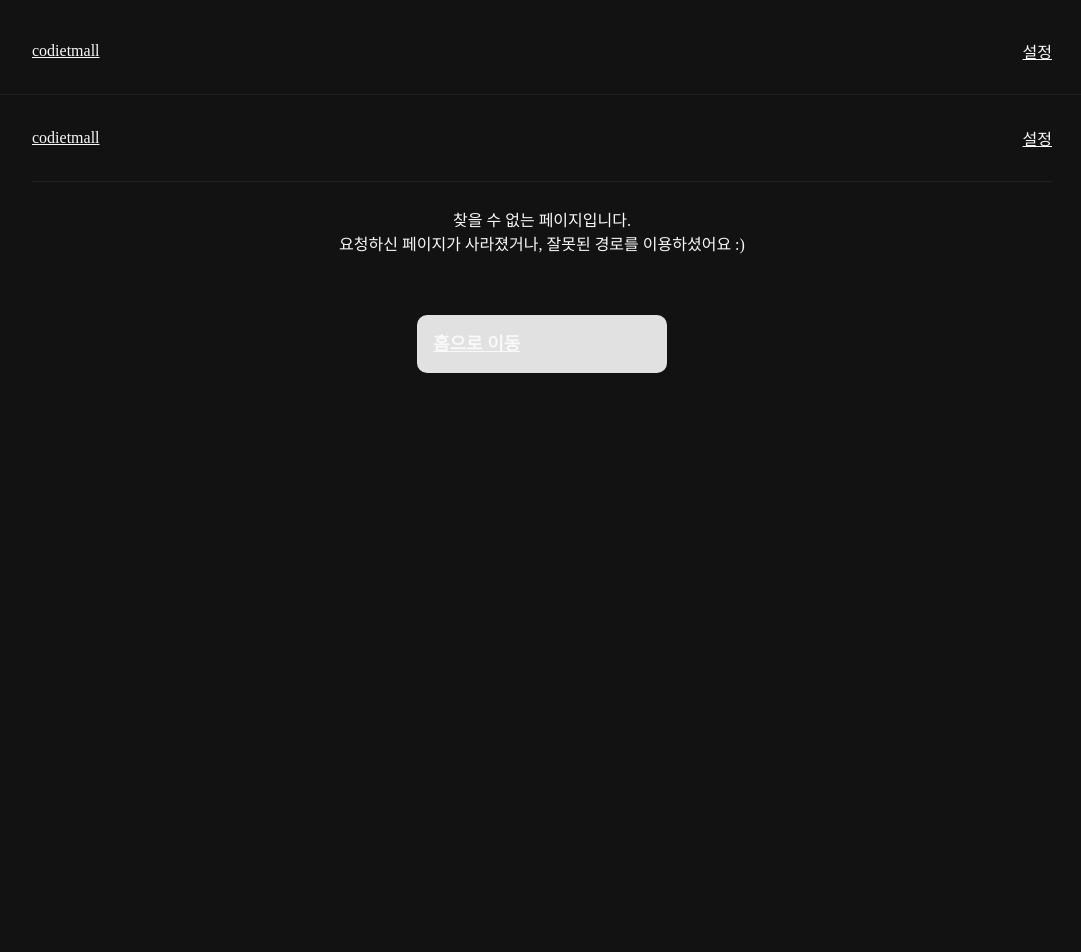
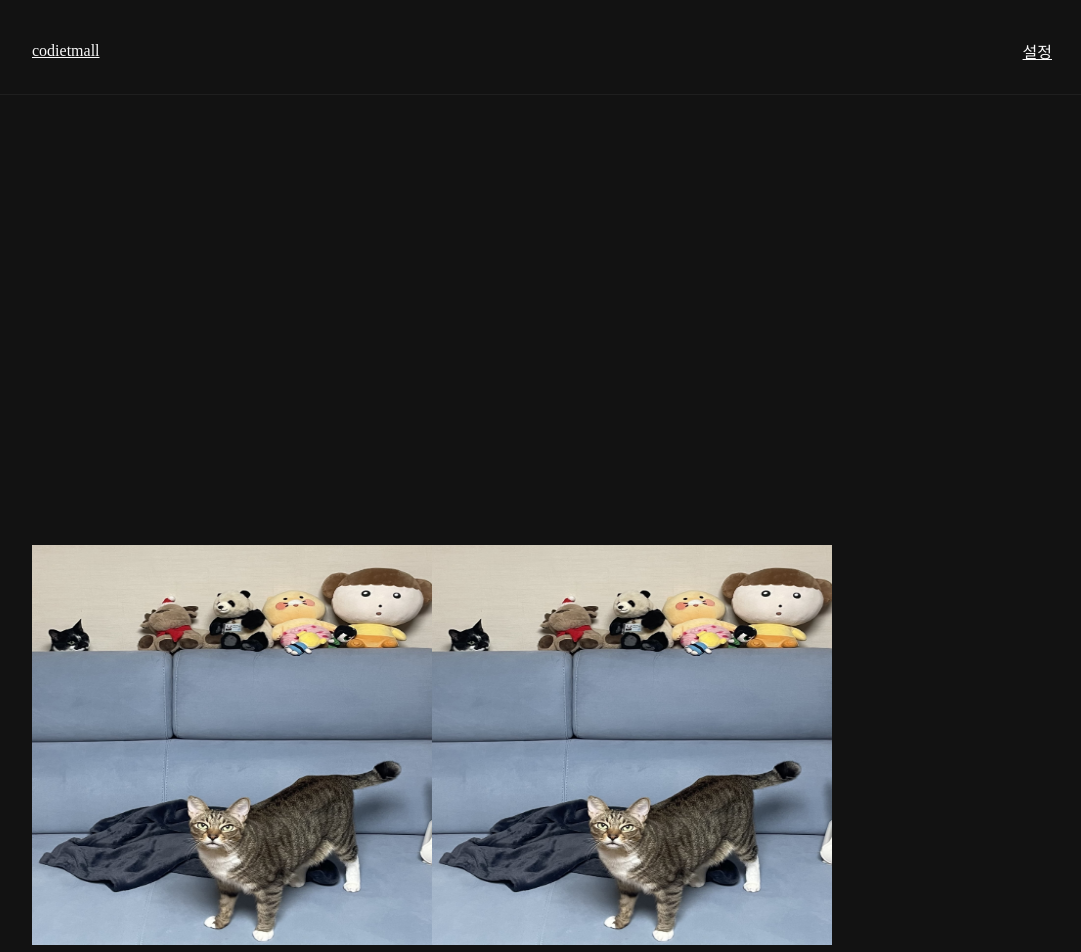
Before and after one commit to codeit-boost-ds-1/-hansoojeong, a Next.js app in the folder nextjs-app/: page /test in a window 1280 px wide. Before the commit this address had no page. Shown: the top 952 px of the page, without its empty margins (98-1179 px from the left). Before the commit the page ends 800 px from the top, so only its background shows below. Built offline with nearby package versions, Linux system fonts and the light colour scheme.

Commit message:
3.1 lazyloading과 Image컴포넌트 소개

```diff
--- a/nextjs-app/pages/items/[id].js
+++ b/nextjs-app/pages/items/[id].js
@@ -36,7 +36,6 @@ export default function Product() {
 
   return (
     <>
-      <Header />
       <Container>
         <h1 className={styles.name}>
           {product.name}
--- a/nextjs-app/pages/search.js
+++ b/nextjs-app/pages/search.js
@@ -4,7 +4,6 @@ import ProductList from '@/components/ProductList';
 import SearchForm from '@/components/SearchForm';
 import axios from '@/lib/axios';
 import styles from '@/styles/Search.module.css';
-import Header from '@/components/Header';
 import Container from '@/components/Container';
 
 export default function Search() {
@@ -25,7 +24,6 @@ export default function Search() {
 
   return (
     <div>
-      <Header />
       <Container>
         <SearchForm initialValue={q} />
         <h2 className={styles.title}>
--- /dev/null
+++ b/nextjs-app/pages/test.js
@@ -0,0 +1,46 @@
+import Image from "next/image";
+
+export default function Test() {
+  return (
+    <>
+    <br />
+    <br />
+    <br />
+    <br />
+    <br />
+    <br />
+    <br />
+    <br />
+    <br />
+    <br />
+    <br />
+    <br />
+    <br />
+    <br />
+    <br />
+    <br />
+    <br />
+    <br />
+    <br />
+    <br />
+    <br />
+    <br />
+    <br />
+    <br />
+    <br />
+
+      <img
+        src="/images/product.jpg"
+        width="400"
+        height="400"
+        alt="상품 이미지"
+      />
+      <Image
+        src="/images/product.jpg"
+        width="400"
+        height="400"
+        alt="상품 이미지"
+      />
+    </>
+  );
+}
```
Also changed, not shown: nextjs-app/public/images/product.jpg (added).
